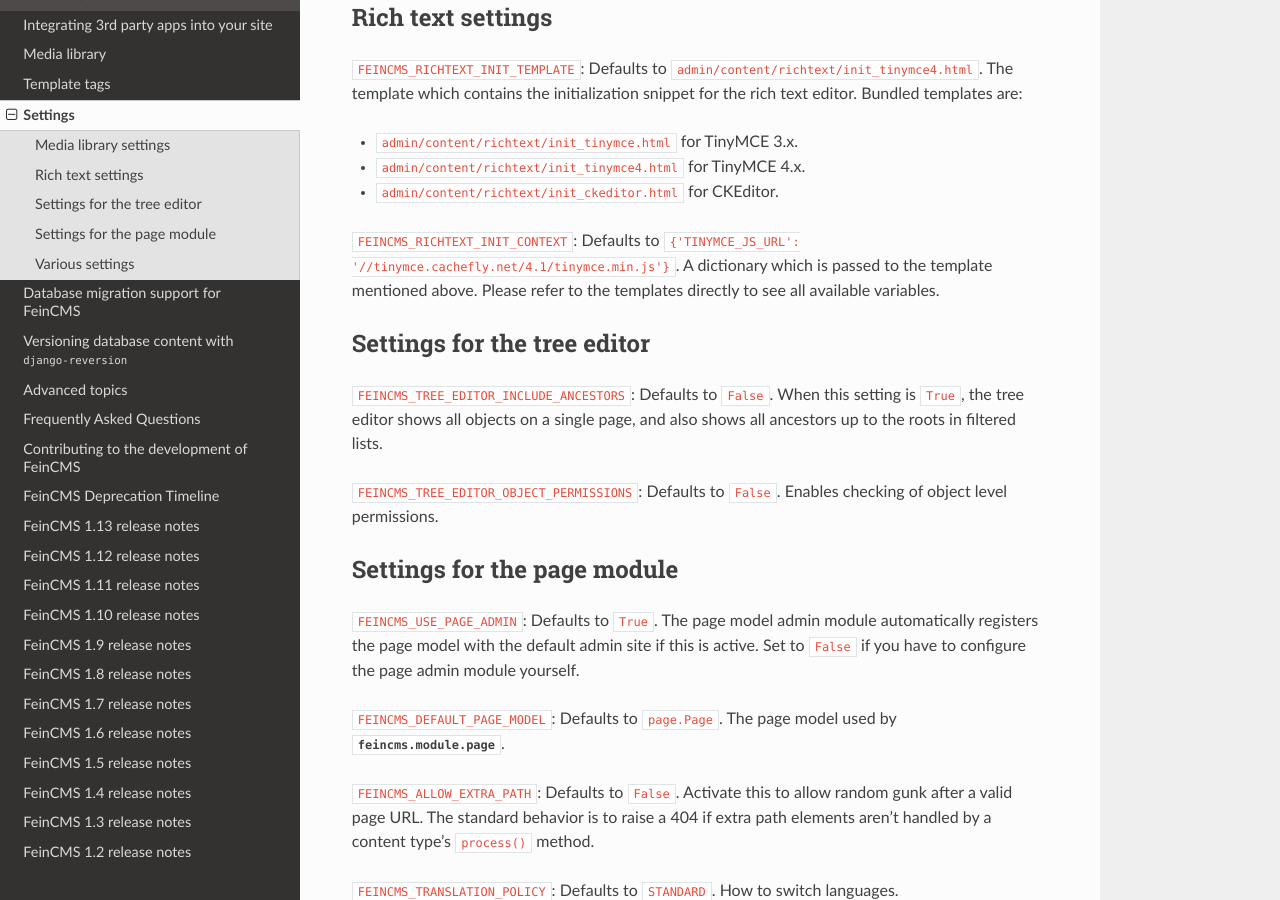
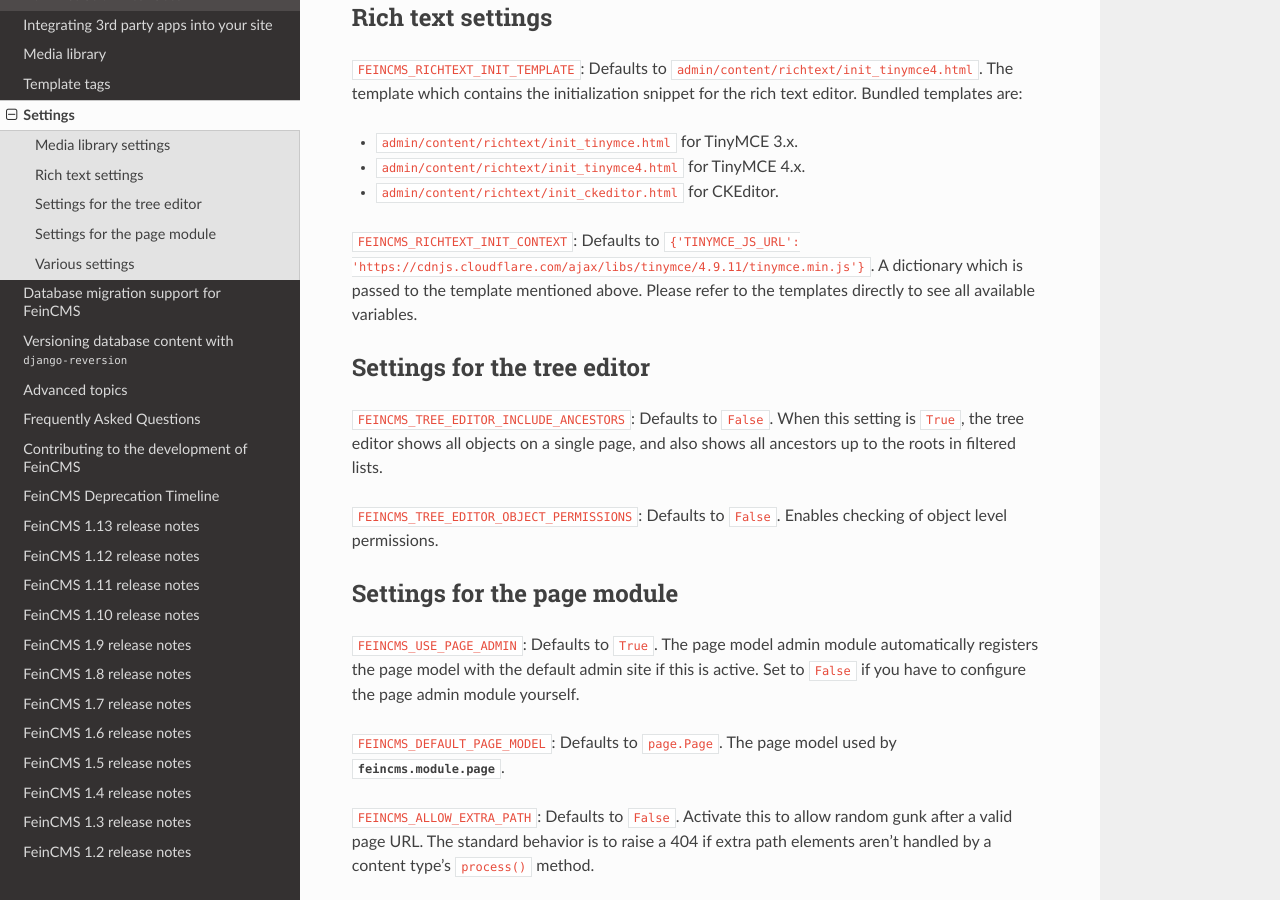
Before and after one commit to feincms/feincms, a Sphinx documentation site: the page built from docs/settings.rst, in a window 1280 px wide and 900 px high, scrolled down 606 px. Built offline with Sphinx 7.4.7 and the Read the Docs theme 2.0.0, drawn with Linux system fonts in a browser that asks for light colours.

Commit message:
Use a different tinyMCE CDN URL to avoid the deprecation notice

```diff
--- a/docs/settings.rst
+++ b/docs/settings.rst
@@ -40,9 +40,9 @@
 * ``admin/content/richtext/init_ckeditor.html`` for CKEditor.
 
 ``FEINCMS_RICHTEXT_INIT_CONTEXT``: Defaults to
-``{'TINYMCE_JS_URL': '//tinymce.cachefly.net/4.1/tinymce.min.js'}``. A dictionary
-which is passed to the template mentioned above. Please refer to the templates
-directly to see all available variables.
+``{'TINYMCE_JS_URL': 'https://cdnjs.cloudflare.com/ajax/libs/tinymce/4.9.11/tinymce.min.js'}``.
+A dictionary which is passed to the template mentioned above. Please
+refer to the templates directly to see all available variables.
 
 
 Settings for the tree editor
```
Also changed, not shown: 1 other file.
